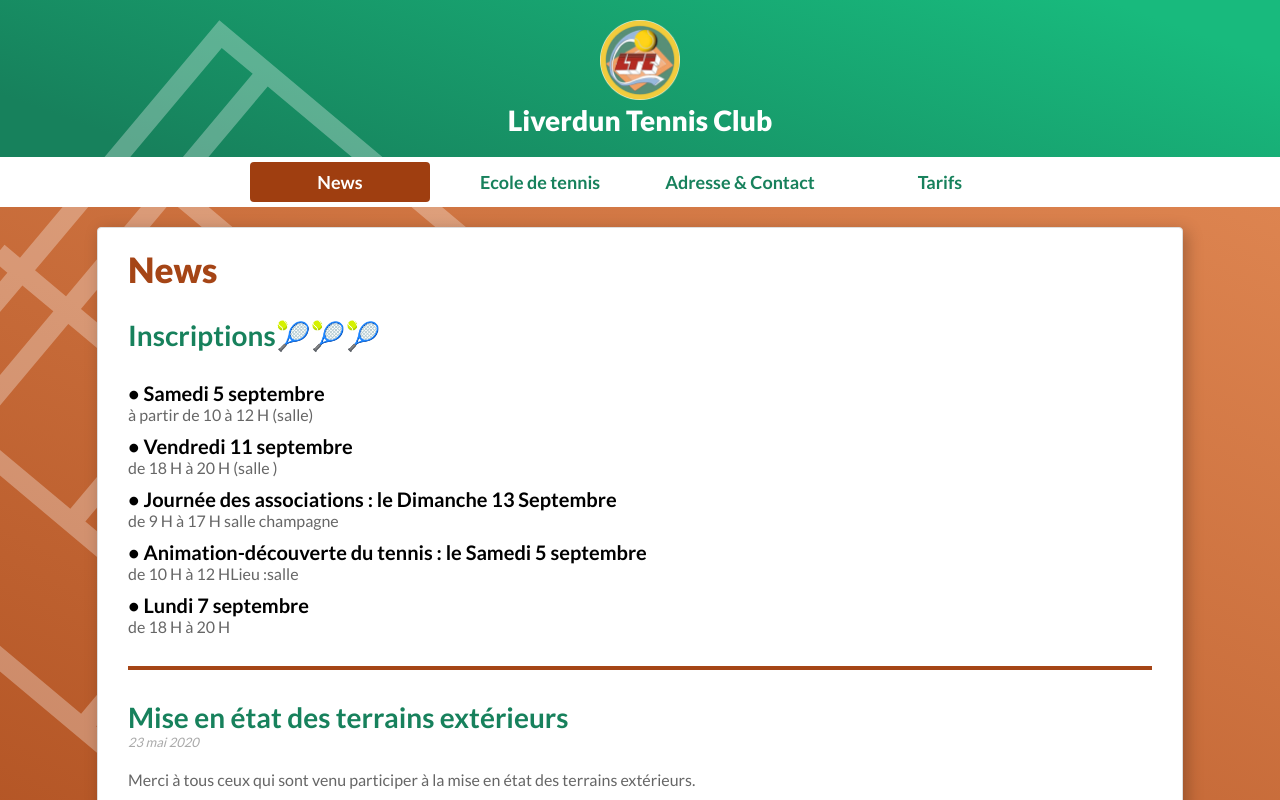
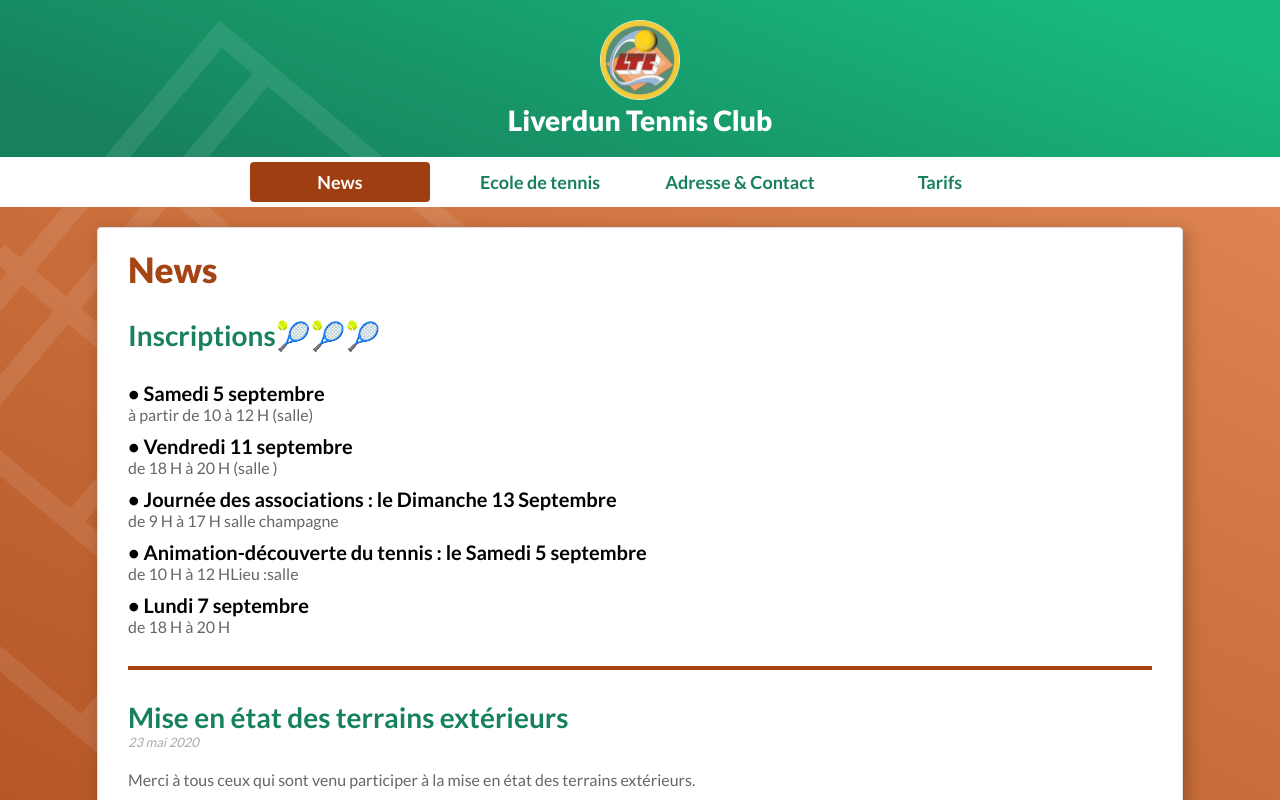
Before and after one commit to NicolasESSE-perso/tennisliverdun, a React (Create React App) app: page / in a window 1280 px wide. Shown: the top 800 px of the page. Built offline with nearby package versions, Linux system fonts and the light colour scheme.

Commit message:
correction opacity

```diff
--- a/src/App.css
+++ b/src/App.css
@@ -12,6 +12,7 @@
   position: absolute;
   top: 20px;
   max-height: 95vh;
+  opacity: 0.3;
   animation: drop 1.5s ease;
 }
 
@@ -89,7 +90,7 @@ a:link {
     transform: translateY(-30px);
   }
   100% {
-    opacity: 100%;
+    opacity: 1;
     transform: translateY(0px);
   }
 }
```
